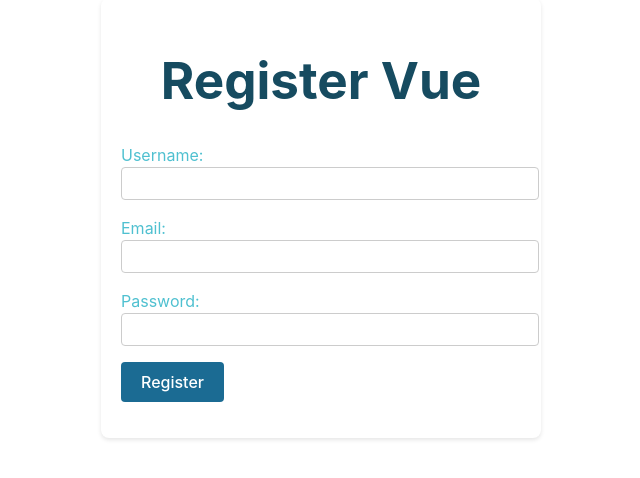
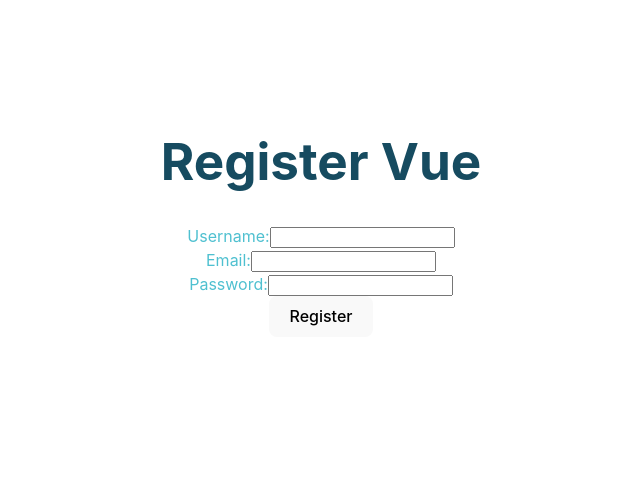
Before and after one commit to vocchiogrosso/H112, a Vue app in the folder web/: page /auth/register in a window 1280 px wide. Shown: the part 182-660 px from the top of the page, without its empty margins (319-959 px from the left). Built offline with nearby package versions, Linux system fonts and the light colour scheme.

Commit message:
Revert "16.09.2023 23.59: frontend design"
This reverts commit 02be5edb8b8b94b97ba33e0db64b647c60cc7886.

```diff
--- a/web/src/views/contractor/ContractorDashboard.vue
+++ b/web/src/views/contractor/ContractorDashboard.vue
@@ -34,7 +34,7 @@ import { defineComponent } from 'vue';
 import { useRouter } from 'vue-router';
 
 export default defineComponent({
-  name: 'ContractorDashboard',
+  name: 'ContractorSchedule',
   data() {
     return {
       shipments: [], // Store the list of shipments
@@ -43,16 +43,6 @@ export default defineComponent({
   async mounted() {
     // Fetch shipments for the contractor from your API
     this.shipments = await this.fetchShipments();
-  },
-  async beforeMount() {
-    const user = sessionStorage.getItem('user')
-    const router = useRouter();
-    if (user === null || user === undefined){
-      await router.push({ name: 'Home' });
-    }
-    if (user.role === 'normal'){
-      await router.push({ name: 'UserDashboard' });
-    }
   },
   methods: {
     async fetchShipments() {
--- a/web/src/views/contractor/ContractorNavigation.vue
+++ b/web/src/views/contractor/ContractorNavigation.vue
@@ -1,23 +1,21 @@
 <template>
-  <div class="navigation-container">
-    <h1 class="navigation-title">Contractor Navigation</h1>
-    <div class="destination-input">
-      <label for="destination" class="input-label">Enter Destination:</label>
+  <div>
+    <h1>Contractor Navigation</h1>
+    <div>
+      <label for="destination">Enter Destination:</label>
       <input
           id="destination"
           type="text"
           v-model="destinationInput"
-          class="input-field"
       />
     </div>
-    <div id="map-container" class="map"></div>
+    <div id="map-container" style="width: 100%; height: 400px;"></div>
   </div>
 </template>
 
 <script lang="ts">
 import { defineComponent } from 'vue';
 import mapboxgl from 'mapbox-gl';
-import { useRouter } from "vue-router";
 
 export default defineComponent({
   name: 'ContractorNavigation',
@@ -29,7 +27,7 @@ export default defineComponent({
     };
   },
 
-  mounted() {
+  mounted () {
     mapboxgl.accessToken = 'pk.eyJ1IjoiejRsM3M1aTAiLCJhIjoiY2xtbTd1NDB6MGttNDJxcG5mZHpqbXJsMiJ9.m9i3527cJA3QTJgPLPIWHg';
 
     this.map = new mapboxgl.Map({
@@ -38,27 +36,21 @@ export default defineComponent({
       center: [-74.5, 40],
       zoom: 9,
     });
+
   },
-  async beforeMount() {
+  beforeMount() {
 
-    const user = sessionStorage.getItem('user')
-    const router = useRouter();
-    if (user === null || user === undefined){
-      await router.push({ name: 'Home' });
-    }
-    if (user.role === 'normal'){
-      await router.push({ name: 'UserDashboard' });
-    }
+      // Fetch coordinates for the user's destination input from a geocoding API
+      const destinationCoordinates = this.shipment.endCoordinates
 
-    // Fetch coordinates for the user's destination input from a geocoding API
-    const destinationCoordinates = this.shipment.endCoordinates;
+      // Calculate the route using a routing API (e.g., Mapbox Directions API)
+      const route = this.calculateRouteToDestination(destinationCoordinates);
 
-    // Calculate the route using a routing API (e.g., Mapbox Directions API)
-    const route = this.calculateRouteToDestination(destinationCoordinates);
+      // Display the route on the map
+      this.displayRoute(route);
 
-    // Display the route on the map
-    this.displayRoute(route);
   },
+
   methods: {
     async calculateRouteToDestination(destinationCoordinates) {
       // Use a routing API to calculate the route to the destination
@@ -127,44 +119,3 @@ export default defineComponent({
   },
 });
 </script>
-<style scoped>
-/* Component-specific styles */
-.navigation-container {
-  background-color: var(--background-color);
-  padding: 20px;
-  border-radius: 8px;
-  box-shadow: 0 2px 4px rgba(0, 0, 0, 0.1);
-  width: 80%;
-  margin: 0 auto;
-}
-
-.navigation-title {
-  color: var(--primary-color);
-  font-size: 24px;
-  margin-bottom: 20px;
-  text-align: center;
-}
-
-.destination-input {
-  margin-bottom: 20px;
-}
-
-.input-label {
-  font-weight: bold;
-  color: var(--text-color);
-}
-
-.input-field {
-  border: 1px solid #ccc;
-  padding: 10px;
-  border-radius: 4px;
-  width: 100%;
-}
-
-.map {
-  width: 100%;
-  height: 400px;
-  border: 1px solid #ccc;
-  border-radius: 4px;
-}
-</style>
--- a/web/src/views/shared/Home.vue
+++ b/web/src/views/shared/Home.vue
@@ -10,7 +10,4 @@ import { defineComponent } from 'vue';
 export default defineComponent({
   name: 'Home',
 });
-
-
-
 </script>
--- a/web/src/views/shared/Login.vue
+++ b/web/src/views/shared/Login.vue
@@ -19,8 +19,8 @@
 
 <script lang="ts">
 import { defineComponent } from 'vue';
-import { useRouter } from "vue-router";
-
+import "../../style.css"
+import {useRouter} from "vue-router";
 export default defineComponent({
   name: 'LoginVue',
 
@@ -33,7 +33,7 @@ export default defineComponent({
 
   methods: {
       async login() {
-      // Construct the login data
+        // Construct the registration data
         const loginData = {
           email: this.email,
           password: this.password,
@@ -49,26 +49,27 @@ export default defineComponent({
           });
 
           if (!response.ok) {
-          // Handle the login error here
-          console.error('Login failed:', response.statusText);
+            // Handle the registration error here
+            console.error('Registration failed:', response.statusText);
             return;
           }
 
-        const json = await response.json();
-        sessionStorage.setItem('user', JSON.stringify(json));
+          const json = response.json()
+          sessionStorage.setItem('user', JSON.stringify(json) )
           // Check the user's role
-        const router = useRouter();
           if (json.role === 'contractor') {
             // Redirect to the contractor-specific route
-          await router.push({ name: 'ContractorDashboard' }); // Replace with the actual route name
+            const router = useRouter();
+            router.push({ name: 'ContractorDashboard'}); // Replace with the actual route name
           } else {
             // Redirect to the general user route
-          await router.push({ name: 'UserDashboard' }); // Replace with the actual route name
+            const router = useRouter();
+            router.push({ name: 'UserDashboard' }); // Replace with the actual route name
           }
-        console.log('Login successful');
+          console.log('Registration successful');
         } catch (error) {
           // Handle any network or other errors here
-        console.error('An error occurred during login:', error);
+          console.error('An error occurred during registration:', error);
         }
       },
   },
@@ -81,13 +82,11 @@ export default defineComponent({
   border-radius: 8px;
   text-align: center;
   box-shadow: 0 4px 6px rgba(0, 0, 0, 0.1);
-  background-color: var(--background-color);
 }
 
 .login-title {
   font-size: 24px;
   margin-bottom: 20px;
-  color: var(--primary-color);
 }
 
 .login-form {
@@ -97,19 +96,17 @@ export default defineComponent({
 }
 
 .form-group {
-  margin-bottom: 20px; /* Increased spacing between form groups */
+  margin-bottom: 10px;
 }
 
 .form-label {
-  color: var(--text-color); /* Text color for labels */
+  font-weight: bold;
 }
 
 .form-input {
-  border: 1px solid #ccc;
-  padding: 10px;
+  border: none;
+  padding: 8px;
   border-radius: 4px;
-  width: 100%;
-  margin-top: 5px; /* Adjusted margin for input fields */
 }
 
 .login-button {
@@ -119,11 +116,6 @@ export default defineComponent({
   cursor: pointer;
   font-weight: bold;
   transition: background-color 0.3s ease;
-  background-color: var(--accent-color);
-  color: white;
 }
 
-.login-button:hover {
-  background-color: #0077b6;
-}
 </style>
--- a/web/src/views/shared/Register.vue
+++ b/web/src/views/shared/Register.vue
@@ -1,21 +1,21 @@
 <template>
-  <div class="register-container">
-    <h1 class="register-title">Register Vue</h1>
-    <form @submit.prevent="register" class="register-form">
-      <div class="form-group">
-        <label for="username" class="form-label">Username:</label>
-        <input type="text" id="username" v-model="username" class="form-input" />
+  <div>
+    <h1 style="color: var(--primary-color);">Register Vue</h1>
+    <form @submit.prevent="register">
+      <div>
+        <label for="username" style="color: var(--text-color);">Username:</label>
+        <input type="text" id="username" v-model="username" />
       </div>
-      <div class="form-group">
-        <label for="email" class="form-label">Email:</label>
-        <input type="email" id="email" v-model="email" class="form-input" />
+      <div>
+        <label for="email" style="color: var(--text-color);">Email:</label>
+        <input type="email" id="email" v-model="email" />
       </div>
-      <div class="form-group">
-        <label for="password" class="form-label">Password:</label>
-        <input type="password" id="password" v-model="password" class="form-input" />
+      <div>
+        <label for="password" style="color: var(--text-color);">Password:</label>
+        <input type="password" id="password" v-model="password" />
       </div>
-      <div class="form-group">
-        <button type="submit" class="submit-button">Register</button>
+      <div>
+        <button type="submit">Register</button>
       </div>
     </form>
   </div>
@@ -23,7 +23,7 @@
 
 <script lang="ts">
 import { defineComponent } from 'vue';
-import { useRouter } from "vue-router";
+import {useRouter} from "vue-router";
 
 export default defineComponent({
   name: 'RegisterVue',
@@ -62,13 +62,14 @@ export default defineComponent({
         const json = response.json()
         sessionStorage.setItem('user', JSON.stringify(json) )
         // Check the user's role
-        const router = useRouter();
         if (json.role === 'contractor') {
           // Redirect to the contractor-specific route
-          await router.push({name: 'ContractorDashboard'}); // Replace with the actual route name
+          const router = useRouter();
+          router.push({ name: 'ContractorDashboard'}); // Replace with the actual route name
         } else {
           // Redirect to the general user route
-          await router.push({name: 'UserDashboard'}); // Replace with the actual route name
+          const router = useRouter();
+          router.push({ name: 'UserDashboard' }); // Replace with the actual route name
         }
 
       } catch (error) {
@@ -79,59 +80,3 @@ export default defineComponent({
   }
 });
 </script>
-
-<style scoped>
-.register-container {
-  background-color: var(--background-color);
-  padding: 20px;
-  border-radius: 8px;
-  box-shadow: 0 2px 4px rgba(0, 0, 0, 0.1);
-  width: 400px;
-  margin: 0 auto;
-}
-
-.register-title {
-  color: var(--primary-color);
-  text-align: center;
-}
-
-.register-form {
-  text-align: left;
-}
-
-.form-group {
-  margin-bottom: 16px;
-}
-
-.form-label {
-  color: var(--text-color);
-  display: block;
-}
-
-.form-input {
-  width: 100%;
-  padding: 8px;
-  border: 1px solid #ccc;
-  border-radius: 4px;
-  background-color: white;
-  color: #333;
-}
-
-.form-input:focus {
-  outline: none;
-  border-color: var(--accent-color);
-}
-
-.submit-button {
-  background-color: var(--accent-color);
-  color: white;
-  border: none;
-  padding: 10px 20px;
-  border-radius: 4px;
-  cursor: pointer;
-}
-
-.submit-button:hover {
-  background-color: #0077b6;
-}
-</style>
--- a/web/src/views/user/RequestForm.vue
+++ b/web/src/views/user/RequestForm.vue
@@ -1,44 +1,38 @@
 <!-- RequestForm.vue -->
 <template>
-  <div class="form-container">
   <form @submit.prevent="submitForm">
-      <div class="form-group">
+    <div>
       <label for="title">Title:</label>
       <input type="text" id="title" v-model="formData.title" required />
     </div>
-      <div class="form-group">
+    <div>
       <label for="startCoordinates">Start Coordinates:</label>
       <input type="text" id="startCoordinates" v-model="formData.startCoordinates" required />
     </div>
-      <div class="form-group">
+    <div>
       <label for="endCoordinates">End Coordinates:</label>
       <input type="text" id="endCoordinates" v-model="formData.endCoordinates" required />
     </div>
-      <div class="form-group">
+    <div>
       <label for="cargoType">Cargo Type:</label>
-        <select id="cargoType" v-model="formData.cargoType" required>
-          <option value="Option1">Option 1</option>
-          <option value="Option2">Option 2</option>
-          <option value="Option3">Option 3</option>
-        </select>
+      <input type="text" id="cargoType" v-model="formData.cargoType" required />
     </div>
-      <div class="form-group">
+    <div>
       <label for="weight">Weight:</label>
       <input type="number" id="weight" v-model="formData.weight" required />
     </div>
-      <div class="form-group">
-        <label for="pickupTime">Start Date:</label>
-        <input type="date" id="pickupTime" v-model="formData.pickupTime" required />
+    <div>
+      <label for="startDate">Start Date:</label>
+      <input type="date" id="startDate" v-model="formData.startDate" required />
     </div>
-      <div class="form-group">
+    <div>
       <button type="submit">Submit Request</button>
     </div>
   </form>
-  </div>
 </template>
+
 <script lang="ts">
 import { defineComponent, ref } from 'vue';
-import {useRouter} from "vue-router";
 
 export default defineComponent({
   name: 'RequestForm',
@@ -53,16 +47,6 @@ export default defineComponent({
         pickupTime: '',
       },
     };
-  },
-  async beforeMount(){
-    const user = sessionStorage.getItem('user')
-    const router = useRouter();
-    if (user === null || user === undefined){
-      await router.push({ name: 'Home' });
-    }
-    if (user.role === 'contractor'){
-      await router.push({ name: 'ContractorDashboard' });
-    }
   },
   methods: {
     async submitForm() {
@@ -92,57 +76,5 @@ export default defineComponent({
 </script>
 
 <style scoped>
-.form-container {
-  background-color: var(--background-color);
-  padding: 20px;
-  border-radius: 8px;
-  box-shadow: 0 2px 4px rgba(0, 0, 0, 0.1);
-  width: 400px; /* Adjust the width as needed */
-  margin: 0 auto; /* Center the form horizontally */
-  text-align: center; /* Center-align the form items */
-}
-
-.form-group {
-  margin-bottom: 16px;
-  text-align: left; /* Left-align the form field labels and inputs within the .form-group */
-}
-
-label {
-  display: block;
-  margin-bottom: 8px;
-  color: var(--primary-color);
-}
-
-input[type="text"],
-input[type="number"],
-input[type="date"],
-select { /* Apply styles to the select element */
-  width: 100%;
-  padding: 8px;
-  border: 1px solid #ccc;
-  border-radius: 4px;
-  background-color: white; /* Background color for select */
-  color: #333; /* Text color for select */
-}
-
-input[type="text"]:focus,
-input[type="number"]:focus,
-input[type="date"]:focus,
-select:focus { /* Apply styles when the select is focused */
-  outline: none;
-  border-color: var(--accent-color);
-}
-
-button[type="submit"] {
-  background-color: var(--accent-color);
-  color: white;
-  border: none;
-  padding: 10px 20px;
-  border-radius: 4px;
-  cursor: pointer;
-}
-
-button[type="submit"]:hover {
-  background-color: #0077b6; /* Darker shade of accent color on hover */
-}
+/* Add your component-specific styles here */
 </style>
--- a/web/src/views/user/UserDashboard.vue
+++ b/web/src/views/user/UserDashboard.vue
@@ -18,7 +18,6 @@
 
 <script lang="ts">
 import { defineComponent } from 'vue';
-import {useRouter} from "vue-router";
 
 export default defineComponent({
   name: 'UserDashboard',
@@ -26,17 +25,6 @@ export default defineComponent({
     return {
       shipments: [],
     };
-  },
-
-  async beforeMount(){
-    const user = sessionStorage.getItem('user')
-    const router = useRouter();
-    if (user === null || user === undefined){
-      await router.push({ name: 'Home' });
-    }
-    if (user.role === 'contractor'){
-      await router.push({ name: 'ContractorDashboard' });
-    }
   },
   async mounted() {
     // Fetch shipments from an API here and update the shipments array
--- a/web/src/views/user/UserRouter.ts
+++ b/web/src/views/user/UserRouter.ts
@@ -2,7 +2,7 @@ import { RouteRecordRaw } from 'vue-router';
 
 import UserDashboard from './UserDashboard.vue'
 import UserProfile from './UserProfile.vue'
-import RequestForm from './RequestForm.vue';
+import RequestForm from "./RequestForm.vue";
 
 const UserRoutes: Array<RouteRecordRaw> = [
   {
```
Lines whose indentation alone changed are shown as unchanged.
